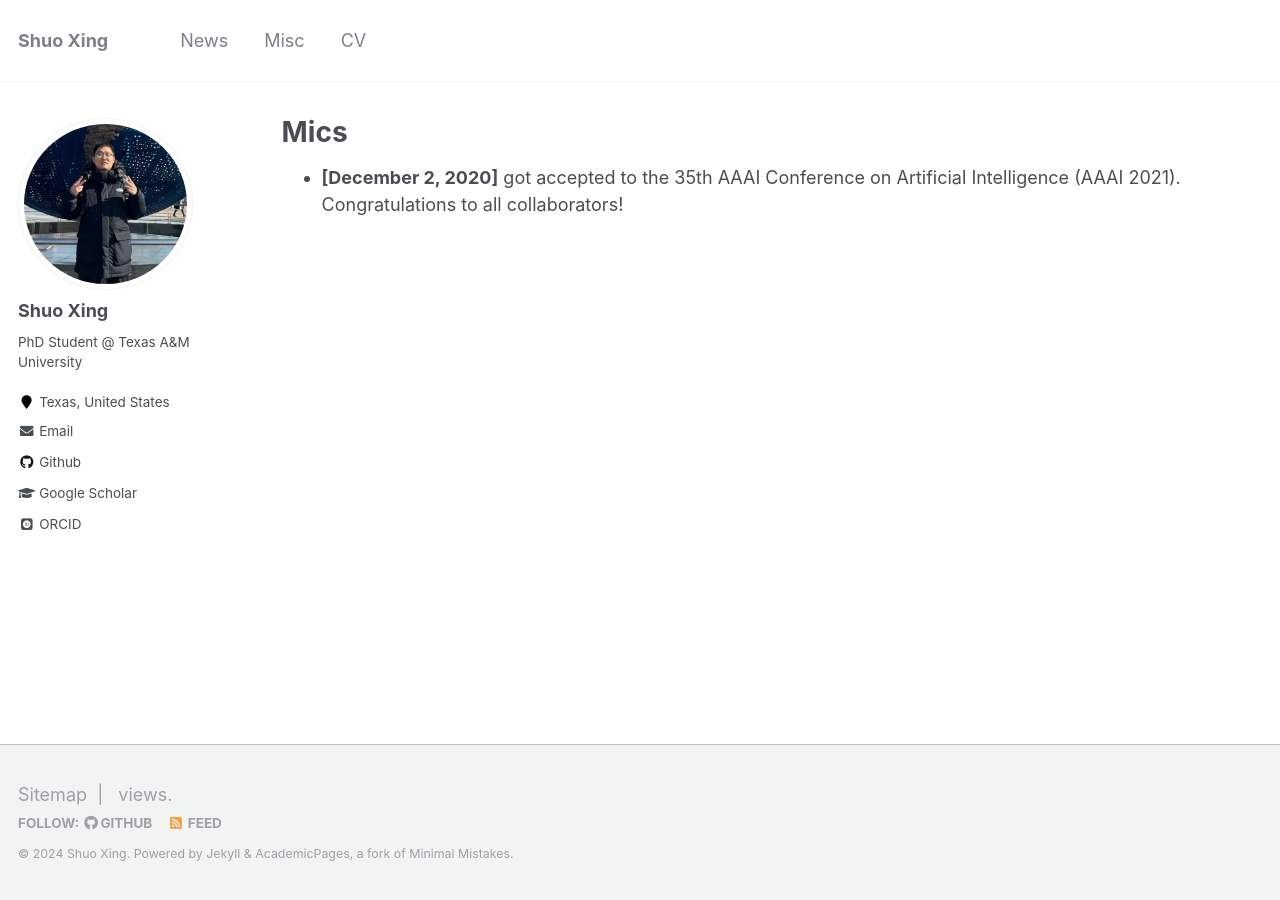
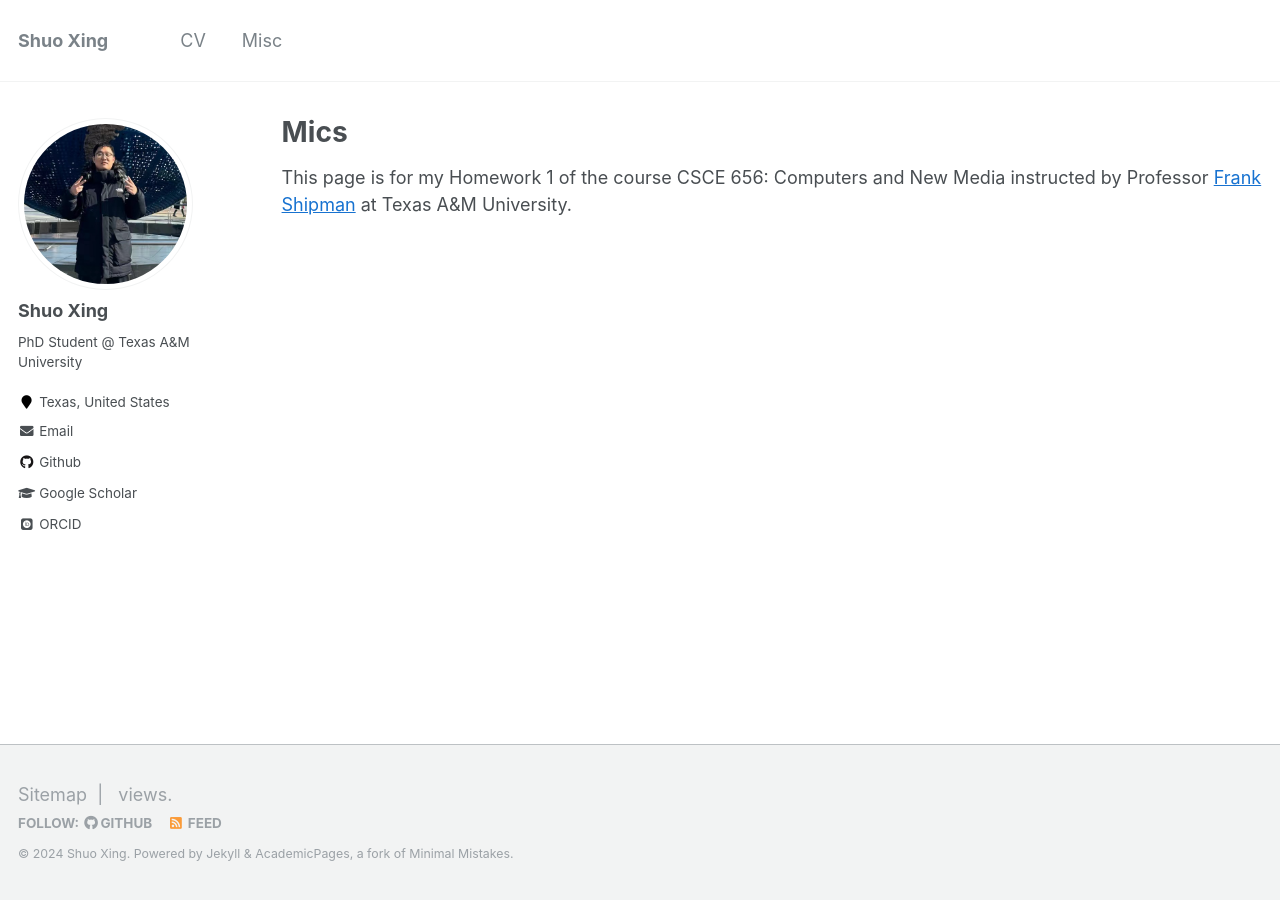
Before and after one commit to ShuoXing98/shuoxing98.github.io, a Jekyll site: the page built from _pages/misc.md, in a window 1280 px wide. Built offline with Jekyll 4.4.1, drawn with Linux system fonts in a browser that asks for light colours; some web fonts are replaced; comment, search, counter and statistics services are not loaded.

Commit message:
intial update for HW1 of csce656

```diff
--- a/_pages/mics.md
+++ /dev/null
@@ -1,10 +0,0 @@
----
-layout: archive
-title: "Mics"
-permalink: /mics/
-author_profile: true
----
-
-{% include base_path %}
-
-* **[December 2, 2020]**  got accepted to the 35th AAAI Conference on Artificial Intelligence (AAAI 2021). Congratulations to all collaborators!
--- /dev/null
+++ b/_pages/misc.md
@@ -0,0 +1,10 @@
+---
+layout: archive
+title: "Mics"
+permalink: /mics/
+author_profile: true
+---
+
+{% include base_path %}
+
+This page is for my Homework 1 of the course CSCE 656: Computers and New Media instructed by Professor [Frank Shipman](https://people.engr.tamu.edu/shipman/index.html) at Texas A&M University.
```
Also changed, not shown: _data/navigation.yml (+5 -5 lines).
